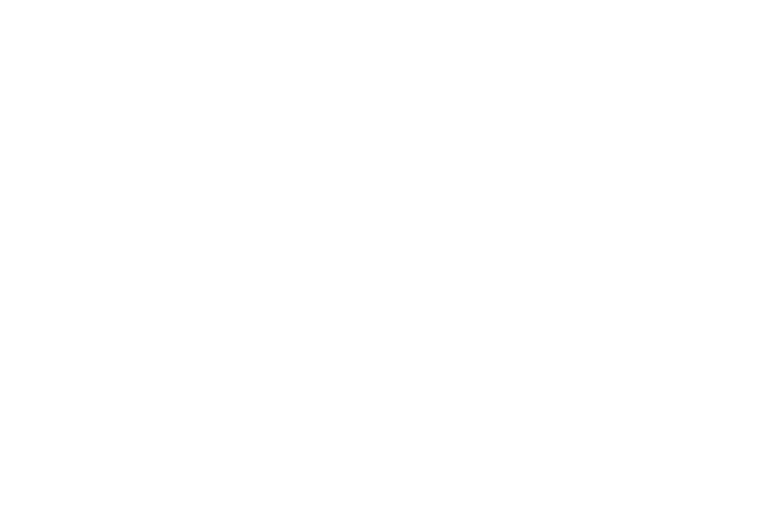
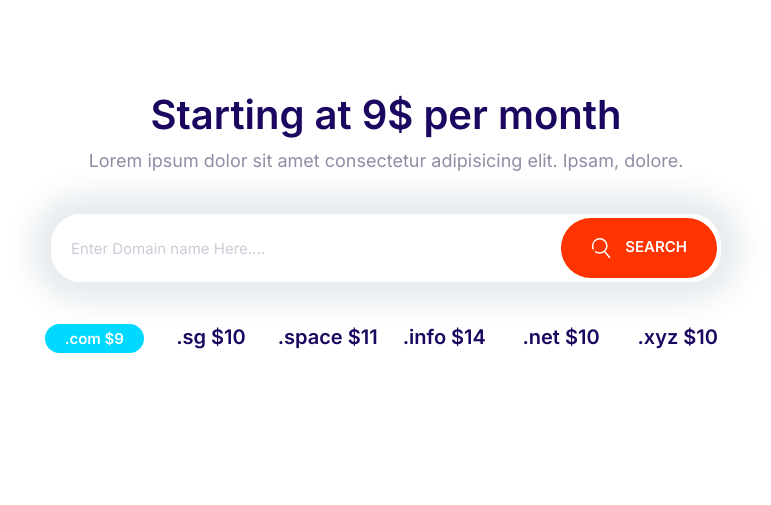
Before and after one commit to Blesseddbile/Cloud-Project-, a plain HTML site: page index.html in a window 1280 px wide. Shown: the whole page, without its empty margins (254-1025 px from the left). Drawn offline with Linux system fonts and the light colour scheme.

Commit message:
Domain Block component.

```diff
--- a/css/style.css
+++ b/css/style.css
@@ -182,10 +182,18 @@ a{
     font-size: 1.8rem;
     font-weight: 600;
     margin: 1rem 0;
+    outline: 0;
     padding: 2rem 3rem;
     text-align: center;
     text-transform: uppercase;
     white-space: nowrap;
+}
+
+.btn .icon {
+    width: 2rem;
+    height: 2rem;
+    margin-right: 1rem;
+    vertical-align: middle;
 }
 
 .btn--primary{
@@ -264,7 +272,7 @@ a{
 .input-group .input {
     border: 0;
     flex-grow: 1;
-    padding: 1.5rem 1rem;
+    padding: 1.5rem 2rem;
 }
 
 .input-group .btn {
@@ -679,3 +687,28 @@ font-size: 1.5rem;
         align-self: center;
     }
 }
+
+/* Domain Block */
+.block-domain .input-group {
+    box-shadow: 0 0 30px 20px #e6ebee;
+    border: 0;
+    margin: 4rem auto;
+    max-width: 670px;
+}
+
+.block-domain__prices {
+    display: grid;
+    grid-template-columns: repeat(3, 1fr);
+    grid-template-rows: repeat(2, 6rem);
+    font-size: 2rem;
+    font-weight: 600;
+    justify-items: center;
+    max-width: 700px;
+    margin: 0 auto;
+}
+
+@media screen and (min-width: 768px) {
+    .block-domain__prices {
+        grid-template-columns: repeat(auto-fit, minmax(10rem, 1fr));
+    }
+}
--- a/index.html
+++ b/index.html
@@ -15,6 +15,36 @@
     <link rel="stylesheet" href="css/style.css" />
   </head>
   <body>
+    <section class="block container block-domain">
+      <header class="block__header">
+        <h2>Starting at 9$ per month</h2>
+        <p>
+          Lorem ipsum dolor sit amet consectetur adipisicing elit. Ipsam,
+          dolore.
+        </p>
+      </header>
+      <div class="input-group">
+        <input
+          type="text"
+          class="input"
+          placeholder="Enter Domain name Here...."
+        />
+        <button class="btn btn--accent">
+          <svg class="icon icon--white">
+            <use xlink:href="images/sprite.svg#search"></use>
+          </svg>
+          Search
+        </button>
+      </div>
+      <ul class="list block-domain__prices">
+        <li><span class="badge badge--secondary">.com $9</span></li>
+        <li>.sg $10</li>
+        <li>.space $11</li>
+        <li>.info $14</li>
+        <li>.net $10</li>
+        <li>.xyz $10</li>
+      </ul>
+    </section>
     <script src="js/main.js"></script>
   </body>
 </html>
```
Also changed, not shown: Components/domain.html (added, +25 -0 lines).
